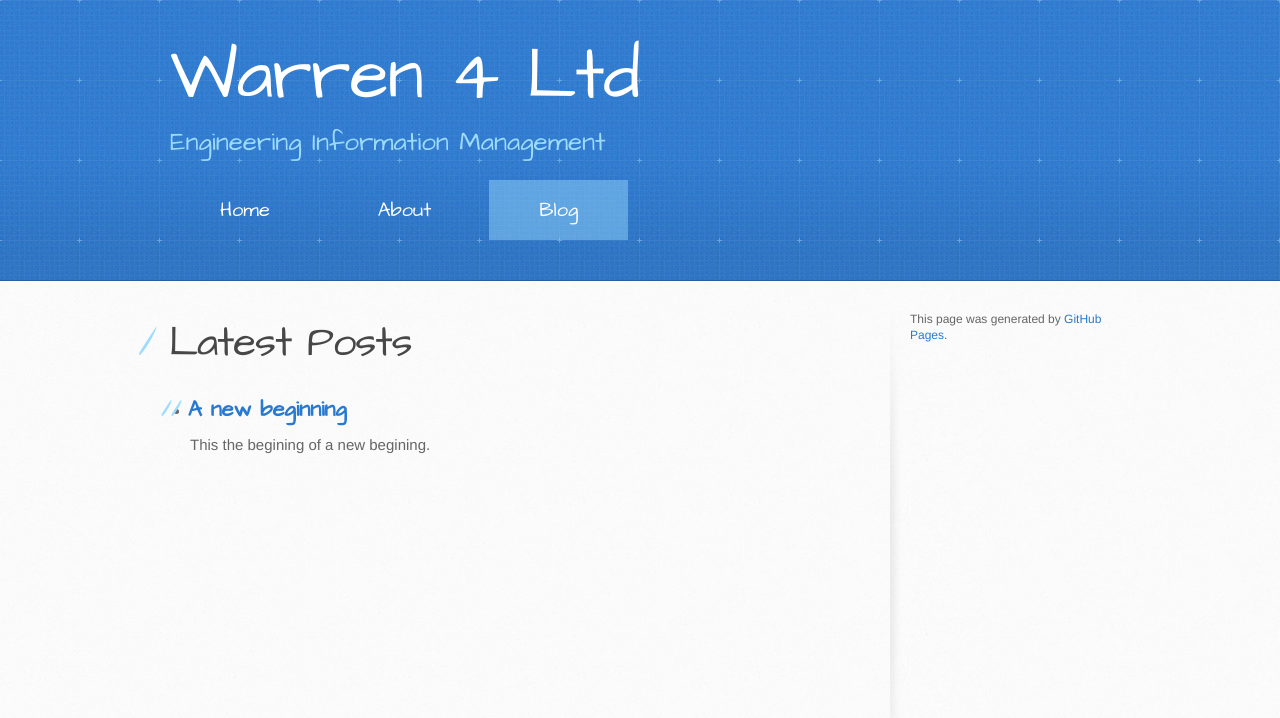
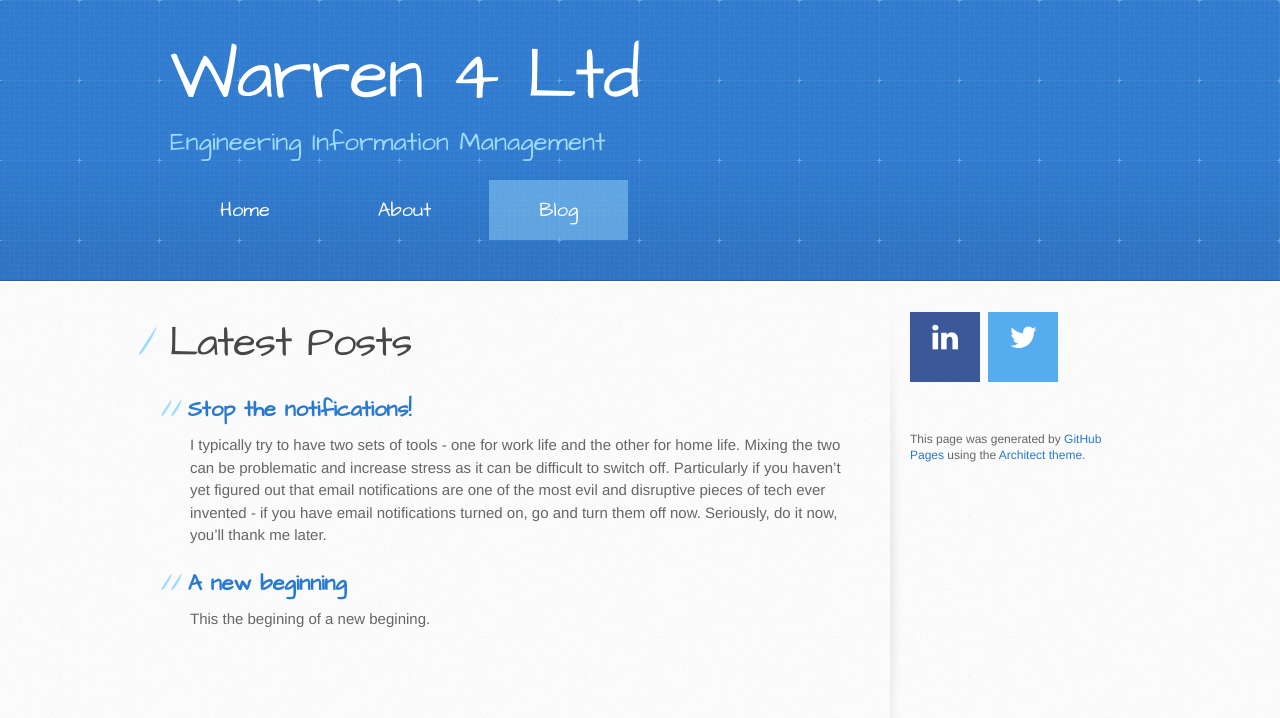
Before and after one commit to Richard-Warren4/warren4.github.io, a Jekyll site: the page built from blog.html, in a window 1280 px wide. Shown: the top 718 px of the page. Built offline with Jekyll 4.4.1, drawn with Linux system fonts in a browser that asks for light colours.

Commit message:
Added social links and posts include layout

```diff
--- /dev/null
+++ b/_includes/posts.html
@@ -0,0 +1,2 @@
+<h1>{{ page.title }}</h1>
+<p>{{ page.date | date_to_string }} - {{ page.author }}</p>
--- a/_layouts/default.html
+++ b/_layouts/default.html
@@ -6,7 +6,8 @@
     <meta name="viewport" content="width=device-width, initial-scale=1, maximum-scale=1">
     <link rel="stylesheet" href="{{ '/assets/css/style.css?v=' | append: site.github.build_revision | relative_url }}" media="screen" type="text/css">
     <link rel="stylesheet" href="{{ '/assets/css/print.css' | relative_url }}" media="print" type="text/css">
-
+    <!-- icon library -->
+    <link rel="stylesheet" href="https://cdnjs.cloudflare.com/ajax/libs/font-awesome/4.7.0/css/font-awesome.min.css">
     <!--[if lt IE 9]>
     <script src="https://oss.maxcdn.com/html5shiv/3.7.3/html5shiv.min.js"></script>
     <![endif]-->
@@ -34,6 +35,9 @@
     <div id="content-wrapper">
       <div class="inner clearfix">
         <section id="main-content">
+          {% if page.id %}
+            {% include posts.html %}
+          {% endif %}
           {{ content }}
         </section>
 
@@ -48,12 +52,20 @@
               .tar.gz file
             </a>
           {% endif %}
+                 <!-- Add font awesome icons -->
+
+          <div class="social_links">
+            <a href="https://www.linkedin.com/in/rjwarren/" class="fa fa-linkedin"></a>
+            <a href="https://www.twitter.com/Warren_4" class="fa fa-twitter"></a>
+          </div>
 
           {% if site.github.is_project_page %}
             <p class="repo-owner"><a href="{{ site.github.repository_url }}">{{ site.github.repository_name }}</a> is maintained by <a href="{{ site.github.owner_url }}">{{ site.github.owner_name }}</a>.</p>
           {% endif %}
+          <div class="acknowledgement">
+            <p>This page was generated by <a href="https://pages.github.com">GitHub Pages</a> using the <a href="https://github.com/pages-themes/architect"> Architect theme. </a></p>
+          </div>
 
-          <p>This page was generated by <a href="https://pages.github.com">GitHub Pages</a>.</p>
         </aside>
       </div>
     </div>
--- /dev/null
+++ b/_posts/2020-09-08-Sop the notifications.md
@@ -0,0 +1,22 @@
+---
+layout: default
+author: Richard
+date: 08/09/2020
+title: Stop the notifications!
+---
+I typically try to have two sets of tools - one for work life and the other for home life.  Mixing the two can be problematic and increase stress as it can be difficult to switch off.  Particularly if you haven't yet figured out that email notifications are one of the most evil and disruptive pieces of tech ever invented - if you have email notifications turned on, go and turn them off now. Seriously, do it now, you'll thank me later.
+
+Ok, so you're back after turning off your email notifications.  You have just reduced your stress as much as a 10 week course on meditation - it was that easy!  So what about other notifications?  This is where it gets a bit sketchy - sometimes you need them. Especially if you are anything like me who goes into a parallel universe when concentrating on something.  Nothing this side of a slap in the face with a wet fish will snap me out of it. I also have a problem with gravity and my bottom lip when I'm 'in the zone' much to the entertainment of my family, but that's another story.
+
+I have a problem with doing deep work AND being on time.  Like John Cleese said "creativity does not tollerate time pressure".  To really get the best out of yourself for the task at hand it really is better to give it your full attention.  If you are constantly thinking about what's next or 'mulitasking', you really are limiting your creative capabilities. The problem is that life is complicated - we have families, pets and other responsibilities that mean we have to stop what we are doing and move onto something else.  This is where I have a problem with the current state of notifications.
+
+I like my tech, so the choice of where my notifications come from is manifold - they come through a whole host of channels:
+
+- mobile phone
+- smart watch
+- smart speaker
+- land line
+- cooker
+- washing machine
+- fire alarm
+- Pepper the dog
--- a/_sass/jekyll-theme-architect.scss
+++ b/_sass/jekyll-theme-architect.scss
@@ -1,5 +1,6 @@
 @import "normalize";
 @import "rouge-github";
+@import "social";
 @import url('https://fonts.googleapis.com/css?family=Architects+Daughter');
 
 /* LAYOUT STYLES */
--- a/_sass/main.scss
+++ /dev/null
@@ -1,3 +0,0 @@
-.current {
-    color: green;
-  }
--- /dev/null
+++ b/_sass/social.scss
@@ -0,0 +1,38 @@
+/* Style all font awesome icons */
+
+div.social_links { font-size: 30px; }
+
+div.acknowledgement {
+
+    position: relative;
+    height: 200px;
+    margin-top: 50px;
+}
+
+.fa {
+  padding: 10px;
+  width: 50px;
+  height: 50px;
+  text-align: center;
+  text-decoration: none;
+}
+
+/* Add a hover effect if you want */
+.fa:hover {
+  opacity: 0.7;
+}
+
+/* Set a specific color for each brand */
+
+/* Linked In */
+.fa-linkedin {
+  font-size: 60px;
+  background: #3B5998;
+  color: white;
+}
+
+/* Twitter */
+.fa-twitter {
+  background: #55ACEE;
+  color: white;
+}
--- a/blog.html
+++ b/blog.html
@@ -6,7 +6,7 @@ title: Blog
 
 <ul>
   {% for post in site.posts %}
-    <li>
+    <li style="list-style-type: none;">
       <h2><a href="{{ post.url }}">{{ post.title }}</a></h2>
       {{ post.excerpt }}
     </li>
```
Also changed, not shown: _layouts/posts.html (deleted, +0 -7 lines), 2 other files.
